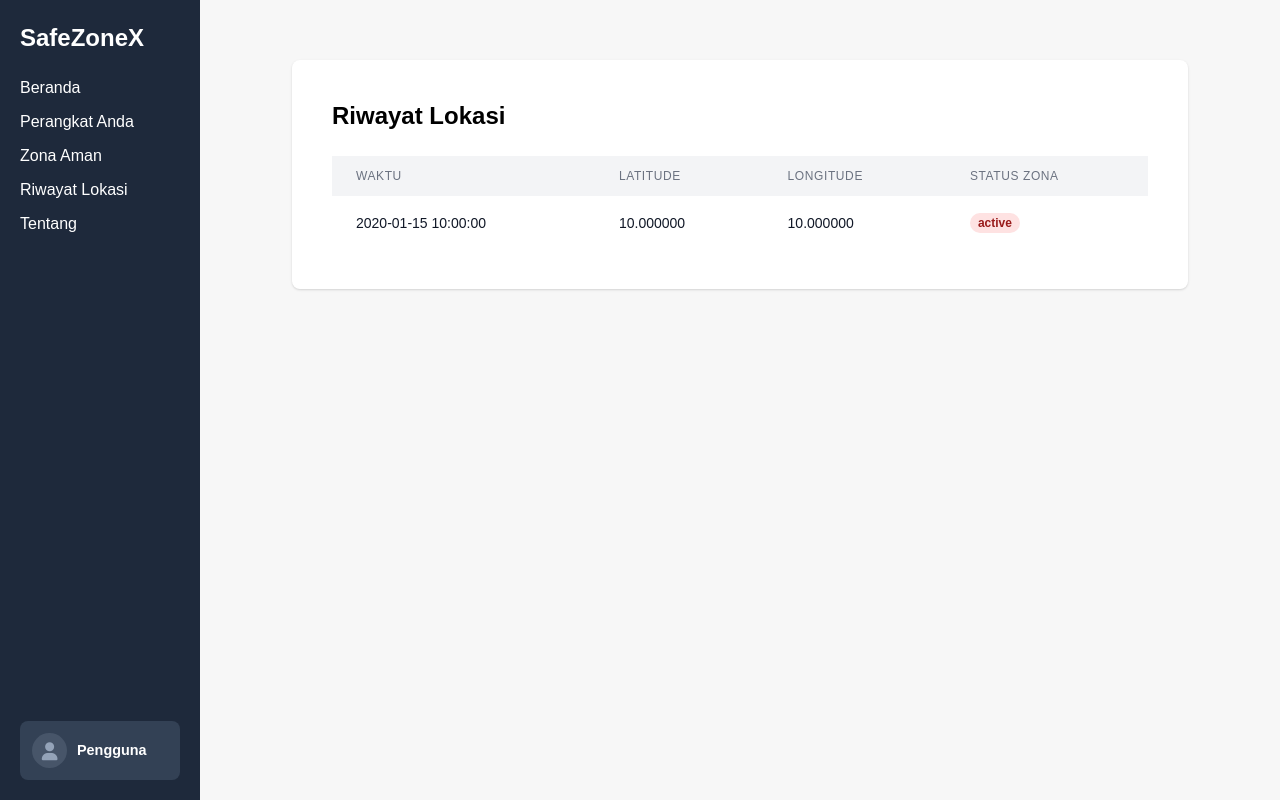
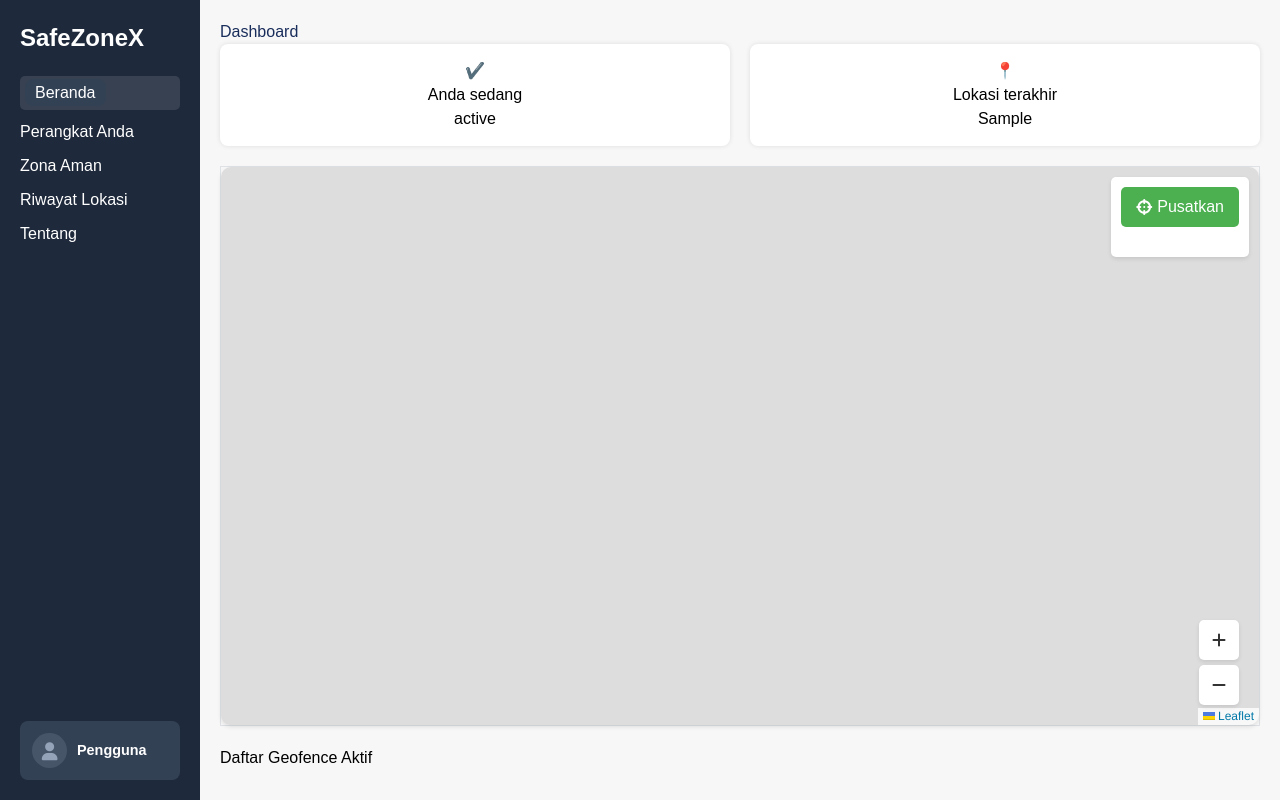
Before and after one commit to SafeZoneX21/SAFEZONEX21, a Flask app: template templates/dashboard.html in a window 1280 px wide. Run offline with Flask 2, Linux system fonts and the light colour scheme; the template is opened without the code that fills it: most values are stand-ins (such as "Sample title", 1, 10 or a date in 2020).

Commit message:
Update dashboard.html

```diff
--- a/templates/dashboard.html
+++ b/templates/dashboard.html
@@ -1,137 +1,179 @@
 {% extends "base.html" %}
-{% block title %}Riwayat Lokasi{% endblock %}
+{% block title %}Dashboard{% endblock %}
+{% set page = 'dashboard' %}
 
 {% block content %}
-<div class="min-h-screen bg-[#F4F6F8] py-10 px-4">
-    <div class="max-w-4xl mx-auto bg-white p-10 rounded-lg shadow">
-        <h1 class="text-2xl font-bold mb-6 text-black">Riwayat Lokasi</h1>
+<h1>Dashboard</h1>
+<div class="stats" data-user-id="{{ session['user_id'] }}">
+    <div class="box" id="status-box">✔️ <br> Anda sedang <br> {{ child.status_zona }}</div>
+    <div class="box" id="location-box">📍 <br> Lokasi terakhir <br> {{ child.lokasi_terakhir }}</div>
+</div>
 
-        <div id="location-table-container">
-            {% if locations %}
-                <div class="overflow-x-auto">
-                    <table class="min-w-full bg-white" id="location-table">
-                        <thead>
-                            <tr class="bg-gray-100">
-                                <th class="px-6 py-3 text-left text-xs font-medium text-gray-500 uppercase tracking-wider">Waktu</th>
-                                <th class="px-6 py-3 text-left text-xs font-medium text-gray-500 uppercase tracking-wider">Latitude</th>
-                                <th class="px-6 py-3 text-left text-xs font-medium text-gray-500 uppercase tracking-wider">Longitude</th>
-                                <th class="px-6 py-3 text-left text-xs font-medium text-gray-500 uppercase tracking-wider">Status Zona</th>
-                            </tr>
-                        </thead>
-                        <tbody class="divide-y divide-gray-200" id="location-tbody">
-                            {% for location in locations %}
-                            <tr class="hover:bg-gray-50">
-                                <td class="px-6 py-4 whitespace-nowrap text-sm text-gray-900">
-                                    {{ location.timestamp }}
-                                </td>
-                                <td class="px-6 py-4 whitespace-nowrap text-sm text-gray-900">
-                                    {{ "%.6f"|format(location.latitude) }}
-                                </td>
-                                <td class="px-6 py-4 whitespace-nowrap text-sm text-gray-900">
-                                    {{ "%.6f"|format(location.longitude) }}
-                                </td>
-                                <td class="px-6 py-4 whitespace-nowrap text-sm">
-                                    {% if location.is_safe_zone %}
-                                        <span class="px-2 inline-flex text-xs leading-5 font-semibold rounded-full bg-green-100 text-green-800">
-                                            {{ location.status_zona }}
-                                        </span>
-                                    {% else %}
-                                        <span class="px-2 inline-flex text-xs leading-5 font-semibold rounded-full bg-red-100 text-red-800">
-                                            {{ location.status_zona }}
-                                        </span>
-                                    {% endif %}
-                                </td>
-                            </tr>
-                            {% endfor %}
-                        </tbody>
-                    </table>
+<div class="map-container">
+    <div id="map"></div>
+    <div class="map-controls">
+        <button class="center-map" title="Pusatkan peta ke lokasi perangkat">
+            <i class="fas fa-crosshairs"></i> Pusatkan
+        </button>
     </div>
-            {% else %}
-                <div class="text-center py-8" id="no-data-message">
-                    <p class="text-gray-500">Belum ada data lokasi yang tersedia.</p>
+    <div class="zoom-controls">
+        <button class="zoom-btn zoom-in" title="Zoom In"><i class="fas fa-plus"></i></button>
+        <button class="zoom-btn zoom-out" title="Zoom Out"><i class="fas fa-minus"></i></button>
     </div>
+</div>
+
+<!-- ✅ Tambahan: Tampilkan daftar geofence -->
+<div class="geofence-list" style="margin-top: 20px;">
+    <h3>Daftar Geofence Aktif</h3>
+    <ul id="geofence-list-html"></ul>
+</div>
+
+<div class="footer">
+    <div class="alert" id="alert-box">
+        {% if child.keluar_zona %}
+            ⚠️ Anak keluar dari zona aman pukul {{ child.jam_keluar_zona }}
         {% endif %}
     </div>
 </div>
-</div>
 
+<!-- ✅ Styling -->
+<style>
+    .map-container { position: relative; width: 100%; height: 70vh; margin: 20px 0; }
+    #map { width: 100%; height: 100%; border-radius: 10px; box-shadow: 0 2px 4px rgba(0,0,0,0.1); }
+    .map-controls { position: absolute; top: 10px; right: 10px; z-index: 1000; background: white; padding: 10px; border-radius: 5px; box-shadow: 0 2px 4px rgba(0,0,0,0.1); }
+    .zoom-controls { position: absolute; bottom: 20px; right: 20px; z-index: 1000; display: flex; flex-direction: column; gap: 5px; }
+    .zoom-btn { background: white; color: #333; border: none; width: 40px; height: 40px; border-radius: 5px; cursor: pointer; display: flex; align-items: center; justify-content: center; box-shadow: 0 2px 4px rgba(0,0,0,0.1); font-size: 16px; }
+    .zoom-btn:hover { background: #f0f0f0; }
+    .center-map { background: #4CAF50; color: white; border: none; padding: 8px 15px; border-radius: 5px; cursor: pointer; display: flex; align-items: center; gap: 5px; }
+    .center-map:hover { background: #45a049; }
+    .update-flash { animation: flash 0.5s ease-in-out; }
+    @keyframes flash { 0% { background-color: transparent; } 50% { background-color: #fff3cd; } 100% { background-color: transparent; } }
+    .status-indicator { display: inline-block; width: 10px; height: 10px; border-radius: 50%; margin-right: 5px; }
+    .status-safe { background-color: #28a745; }
+    .status-danger { background-color: #dc3545; }
+    .alert {
+        background-color: #fff3cd;
+        color: #856404;
+        padding: 15px;
+        margin: 20px 0;
+        border-radius: 5px;
+        font-weight: bold;
+        display: none;
+    }
+</style>
+
+<!-- ✅ Script -->
 <script>
-    // Function untuk update tabel riwayat lokasi secara real-time
-    function updateLocationHistory() {
-        fetch('/api/get_location_history')
-            .then(response => response.json())
-            .then(data => {
-                const container = document.getElementById('location-table-container');
-                const tbody = document.getElementById('location-tbody');
-                const noDataMessage = document.getElementById('no-data-message');
+let map, marker, geofenceMarkers = [], geofenceCircles = [];
+let currentLat = parseFloat("{{ child.latitude }}");
+let currentLng = parseFloat("{{ child.longitude }}");
+let userId = parseInt(document.querySelector('.stats').getAttribute('data-user-id'));
 
-                if (data.length === 0) {
-                    container.innerHTML = '<div class="text-center py-8" id="no-data-message"><p class="text-gray-500">Belum ada data lokasi yang tersedia.</p></div>';
-                    return;
+function initMap() {
+    map = L.map('map', { zoomControl: false }).setView([currentLat, currentLng], 15);
+
+    L.tileLayer('https://{s}.tile.openstreetmap.org/{z}/{x}/{y}.png', {
+        attribution: '&copy; OpenStreetMap contributors'
+    }).addTo(map);
+
+    let childIcon = L.icon({
+        iconUrl: 'https://raw.githubusercontent.com/pointhi/leaflet-color-markers/master/img/marker-icon-2x-green.png',
+        shadowUrl: 'https://cdnjs.cloudflare.com/ajax/libs/leaflet/0.7.7/images/marker-shadow.png',
+        iconSize: [25, 41], iconAnchor: [12, 41], popupAnchor: [1, -34], shadowSize: [41, 41]
+    });
+
+    marker = L.marker([currentLat, currentLng], {icon: childIcon}).addTo(map)
+        .bindPopup("Lokasi anak saat ini").openPopup();
+
+    loadGeofences();
+
+    document.querySelector(".center-map").addEventListener("click", () => {
+        map.setView([currentLat, currentLng], 15);
+        marker.openPopup();
+    });
+
+    document.querySelector('.zoom-in').addEventListener('click', () => map.zoomIn());
+    document.querySelector('.zoom-out').addEventListener('click', () => map.zoomOut());
 }
 
-                if (noDataMessage) {
-                    noDataMessage.remove();
+function loadGeofences() {
+    fetch('/api/get_geofences')
+        .then(res => res.json())
+        .then(geofences => {
+            geofenceMarkers.forEach(m => map.removeLayer(m));
+            geofenceCircles.forEach(c => map.removeLayer(c));
+            geofenceMarkers = []; geofenceCircles = [];
+
+            const list = document.getElementById('geofence-list-html');
+            if (list) list.innerHTML = '';
+
+            geofences.forEach(g => {
+                if (g.is_active) {
+                    const marker = L.marker([g.center_lat, g.center_lng]).bindPopup(g.name).addTo(map);
+                    geofenceMarkers.push(marker);
+
+                    const circle = L.circle([g.center_lat, g.center_lng], {
+                        color: '#0066cc', fillColor: '#3399ff', fillOpacity: 0.2, radius: g.radius
+                    }).bindPopup(g.name + '<br>Radius: ' + g.radius + ' meter').addTo(map);
+                    geofenceCircles.push(circle);
+
+                    if (list) {
+                        const item = document.createElement('li');
+                        item.textContent = `${g.name} - Lat: ${g.center_lat}, Lng: ${g.center_lng}, Radius: ${g.radius} m`;
+                        list.appendChild(item);
+                    }
+                }
+            });
+        })
+        .catch(err => console.error("Error loading geofences:", err));
 }
 
-                // Recreate table if it doesn't exist
-                if (!tbody) {
-                    container.innerHTML = `
-                        <div class="overflow-x-auto">
-                            <table class="min-w-full bg-white" id="location-table">
-                                <thead>
-                                    <tr class="bg-gray-100">
-                                        <th class="px-6 py-3 text-left text-xs font-medium text-gray-500 uppercase tracking-wider">Waktu</th>
-                                        <th class="px-6 py-3 text-left text-xs font-medium text-gray-500 uppercase tracking-wider">Latitude</th>
-                                        <th class="px-6 py-3 text-left text-xs font-medium text-gray-500 uppercase tracking-wider">Longitude</th>
-                                        <th class="px-6 py-3 text-left text-xs font-medium text-gray-500 uppercase tracking-wider">Status Zona</th>
-                                    </tr>
-                                </thead>
-                                <tbody class="divide-y divide-gray-200" id="location-tbody"></tbody>
-                            </table>
-                        </div>
-                    `;
+function updateLocationData() {
+    fetch(`/api/get_latest_location/${userId}`)
+        .then(res => res.json())
+        .then(data => {
+            if (data.error) return;
+
+            const newLat = data.latitude, newLng = data.longitude;
+            const isSafeZone = data.is_safe_zone;
+            const timestamp = new Date(data.timestamp).toLocaleString('id-ID');
+
+            if (newLat !== currentLat || newLng !== currentLng) {
+                currentLat = newLat; currentLng = newLng;
+                marker.setLatLng([currentLat, currentLng]);
+                marker.getPopup().setContent("Lokasi anak saat ini");
+
+                document.querySelector('.stats').classList.add('update-flash');
+                setTimeout(() => document.querySelector('.stats').classList.remove('update-flash'), 500);
             }
 
-                const newTbody = document.getElementById('location-tbody');
-                let html = '';
+            document.getElementById('status-box').innerHTML = `
+                <span class="status-indicator ${isSafeZone ? 'status-safe' : 'status-danger'}"></span><br>
+                Anda sedang <br> ${isSafeZone ? 'Anda berada didalam zona aman' : 'Anda berada diluar zona aman'}`;
 
-                data.forEach(location => {
-                    const statusClass = location.is_safe_zone ?
-                        'px-2 inline-flex text-xs leading-5 font-semibold rounded-full bg-green-100 text-green-800' :
-                        'px-2 inline-flex text-xs leading-5 font-semibold rounded-full bg-red-100 text-red-800';
+            document.getElementById('location-box').innerHTML = `📍 <br> Lokasi terakhir <br> ${timestamp}`;
 
-                    html += `
-                        <tr class="hover:bg-gray-50">
-                            <td class="px-6 py-4 whitespace-nowrap text-sm text-gray-900">
-                                ${location.timestamp}
-                            </td>
-                            <td class="px-6 py-4 whitespace-nowrap text-sm text-gray-900">
-                                ${parseFloat(location.latitude).toFixed(6)}
-                            </td>
-                            <td class="px-6 py-4 whitespace-nowrap text-sm text-gray-900">
-                                ${parseFloat(location.longitude).toFixed(6)}
-                            </td>
-                            <td class="px-6 py-4 whitespace-nowrap text-sm">
-                                <span class="${statusClass}">
-                                    ${location.status_zona}
-                                </span>
-                            </td>
-                        </tr>
-                    `;
-                });
-
-                newTbody.innerHTML = html;
+            const alertBox = document.getElementById('alert-box');
+            if (!isSafeZone) {
+                alertBox.innerHTML = `⚠️ Anak keluar dari zona aman pukul ${timestamp}`;
+                alertBox.style.display = 'block';
+                alertBox.dataset.lastShown = Date.now();
+            } else {
+                const lastShown = parseInt(alertBox.dataset.lastShown || 0);
+                const now = Date.now();
+                if (now - lastShown > 10000) {  // Tahan 10 detik
+                    alertBox.style.display = 'none';
+                }
+            }
         })
-            .catch(error => console.error('Error updating location history:', error));
+        .catch(err => console.error("Error updating location:", err));
 }
 
-    // Update location history every 15 seconds
-    setInterval(updateLocationHistory, 15000);
-
-    // Update immediately when page loads
 document.addEventListener('DOMContentLoaded', function() {
-        updateLocationHistory();
+    initMap();
+    updateLocationData();
+    setInterval(updateLocationData, 5000);
+    setInterval(loadGeofences, 30000);
 });
 </script>
 {% endblock %}
```
Lines whose indentation alone changed are shown as unchanged.
